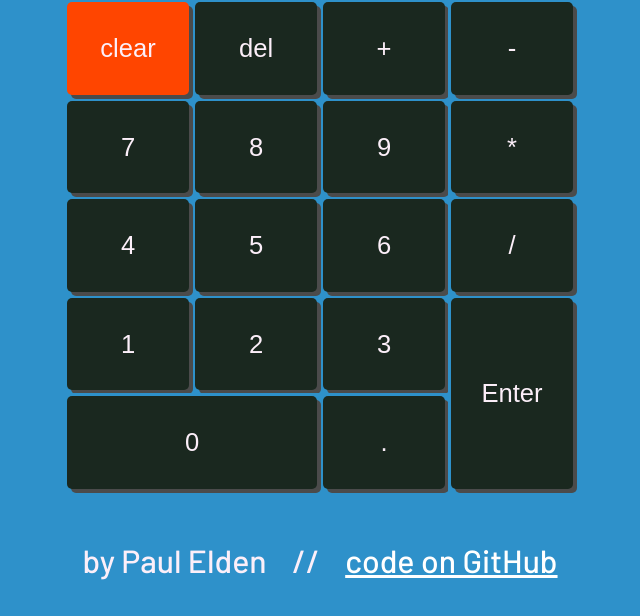
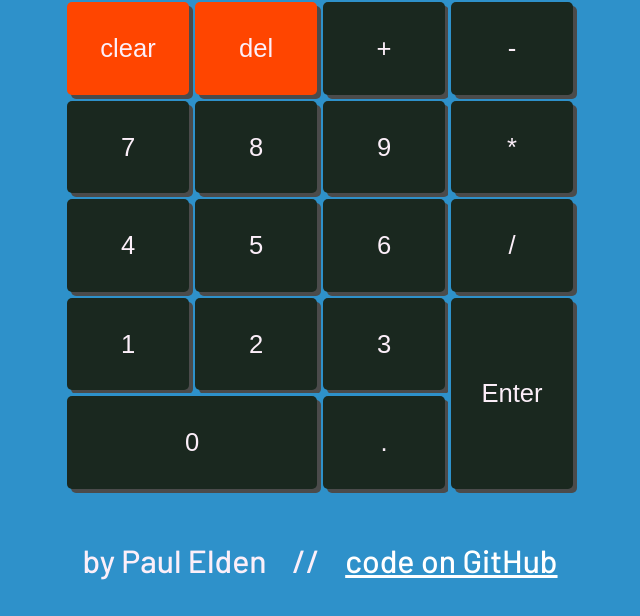
Before and after one commit to paulelden/calculator, a plain HTML site: page index.html in a window 1280 px wide. Shown: the part 184-800 px from the top of the page, without its empty margins (320-960 px from the left). Drawn offline with Linux system fonts and the light colour scheme.

Commit message:
Accidentally made small error, reverted change

```diff
--- a/index.css
+++ b/index.css
@@ -104,7 +104,7 @@ a {
     background-color: orangered;
 }
 
-#delete {
+#deleteButton {
     background-color: orangered;
 }
 
```
